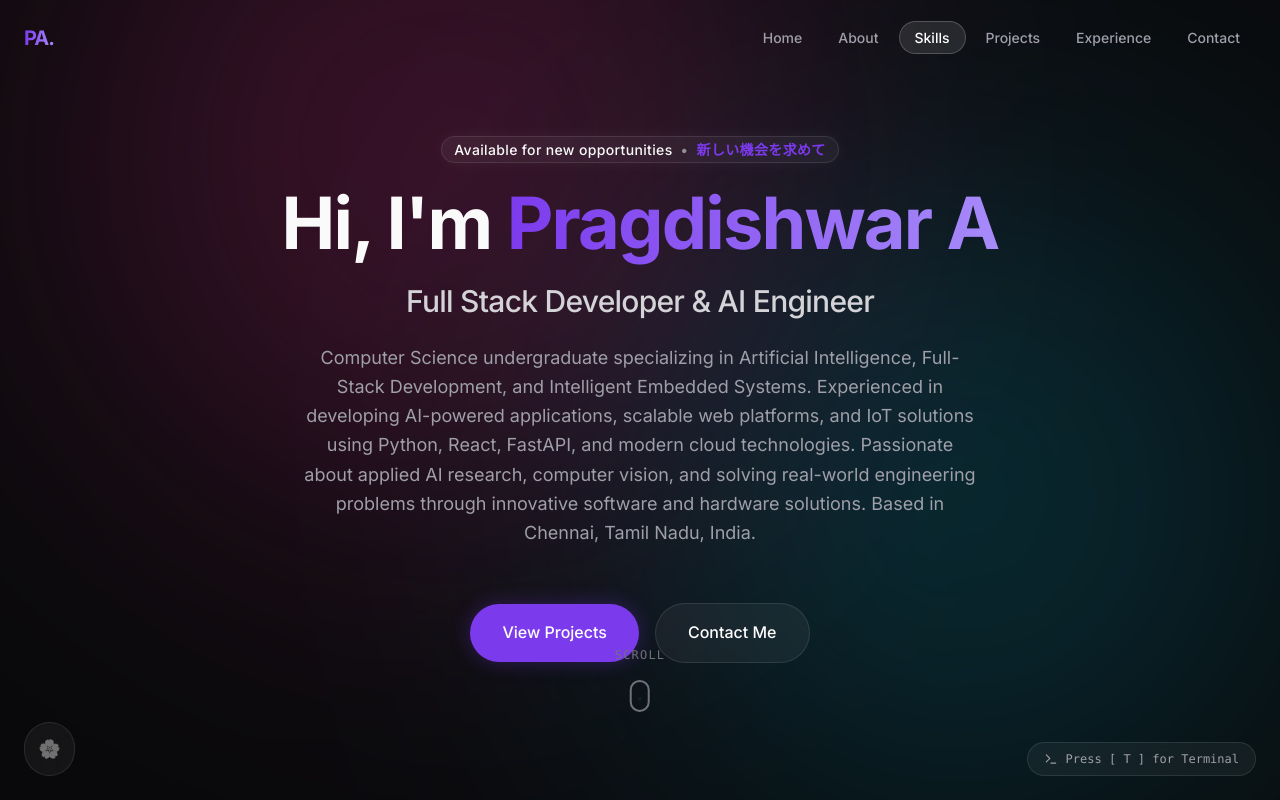
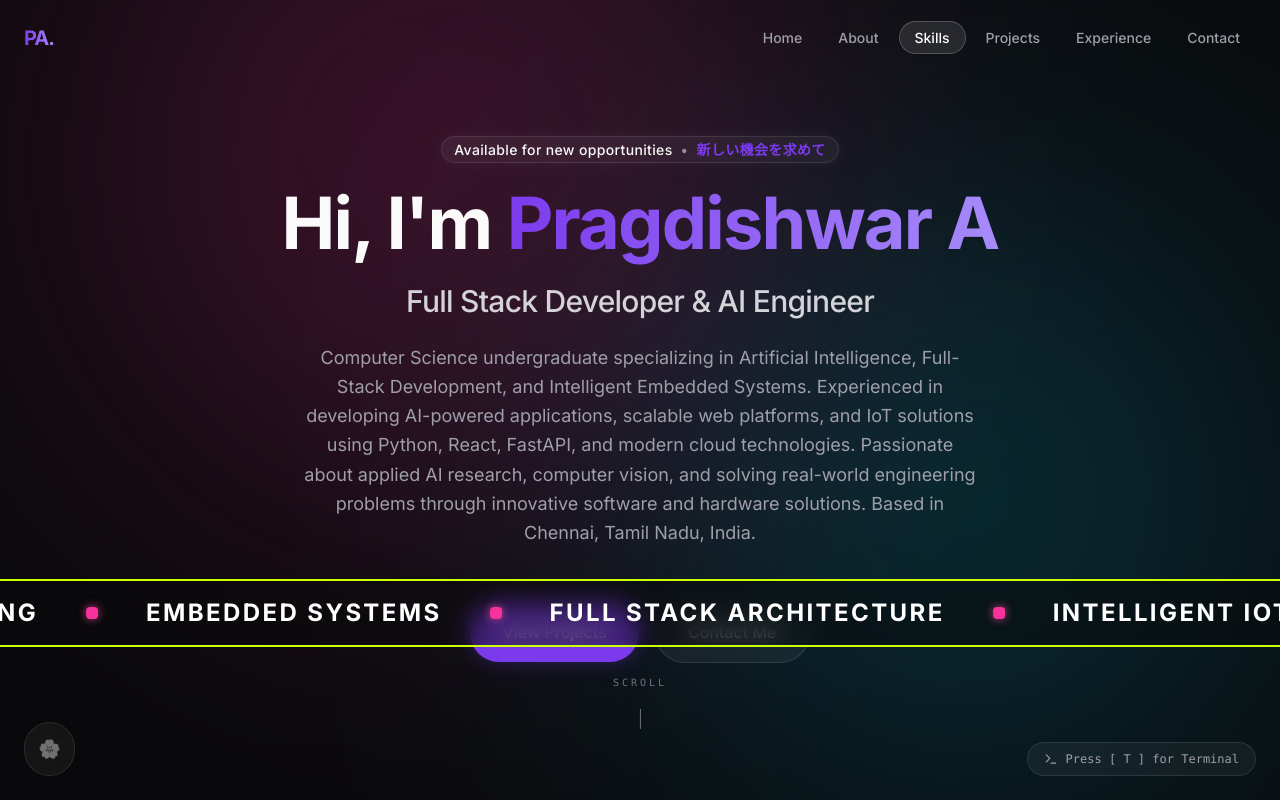
Before and after one commit to Pragdishwar/prag-profile, a Next.js app: page / in a window 1280 px wide. Shown: the top 800 px of the page. Built offline with nearby package versions, Linux system fonts and the light colour scheme.

Commit message:
feat: added infinite scrolling marquee to Hero section with minimalist scroll indicator

```diff
--- a/src/components/sections/Hero.tsx
+++ b/src/components/sections/Hero.tsx
@@ -103,25 +103,39 @@ export default function Hero() {
           </motion.div>
         </motion.div>
 
-        {/* Bouncing Scroll Indicator */}
+        {/* Infinite Marquee */}
+        <div className="absolute bottom-24 left-0 w-full overflow-hidden border-y-2 border-[#ccff00] py-4 bg-zinc-950/50 backdrop-blur-md z-20">
+          <motion.div
+            className="flex whitespace-nowrap w-max"
+            animate={{ x: ["0%", "-50%"] }}
+            transition={{ repeat: Infinity, ease: "linear", duration: 20 }}
+          >
+            {[...Array(2)].map((_, i) => (
+              <div key={i} className="flex shrink-0 items-center">
+                {['FRONTEND DEVELOPMENT', 'AI ENGINEERING', 'EMBEDDED SYSTEMS', 'FULL STACK ARCHITECTURE', 'INTELLIGENT IoT'].map((item, j) => (
+                  <div key={j} className="flex items-center">
+                    <span className="text-white font-black text-xl md:text-2xl tracking-widest px-8 md:px-12 uppercase">{item}</span>
+                    <div className="w-3 h-3 bg-pink-500 rounded-sm shadow-[0_0_10px_rgba(236,72,153,0.8)]" />
+                  </div>
+                ))}
+              </div>
+            ))}
+          </motion.div>
+        </div>
+
+        {/* Scroll Indicator */}
         <motion.div
           initial={{ opacity: 0 }}
           animate={{ opacity: 1 }}
           transition={{ delay: 2, duration: 1 }}
-          className="absolute bottom-10 left-1/2 -translate-x-1/2 flex flex-col items-center gap-2 text-zinc-500"
+          className="absolute bottom-6 left-1/2 -translate-x-1/2 flex flex-col items-center gap-2 text-zinc-500 z-20"
         >
-          <span className="text-xs font-mono uppercase tracking-widest">Scroll</span>
+          <span className="text-[10px] font-mono uppercase tracking-[0.3em]">Scroll</span>
           <motion.div
-            animate={{ y: [0, 10, 0] }}
-            transition={{ duration: 1.5, repeat: Infinity, ease: "easeInOut" }}
-            className="w-5 h-8 border-2 border-zinc-500 rounded-full flex justify-center p-1"
-          >
-            <motion.div
-              animate={{ y: [0, 12, 0], opacity: [1, 0, 1] }}
-              transition={{ duration: 1.5, repeat: Infinity, ease: "easeInOut" }}
-              className="w-1 h-1 bg-zinc-500 rounded-full"
-            />
-          </motion.div>
+            animate={{ height: ["0px", "20px", "0px"], opacity: [0, 1, 0], y: [0, 10, 20] }}
+            transition={{ duration: 2, repeat: Infinity, ease: "easeInOut" }}
+            className="w-px bg-zinc-500"
+          />
         </motion.div>
       </div>
     </div>
```
